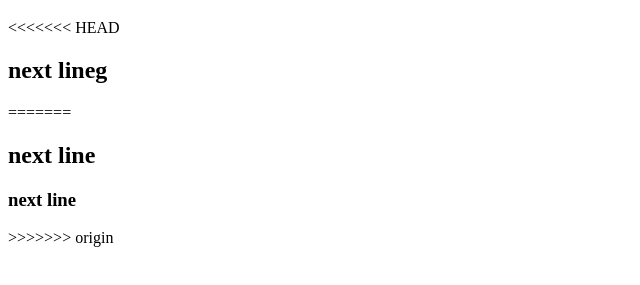
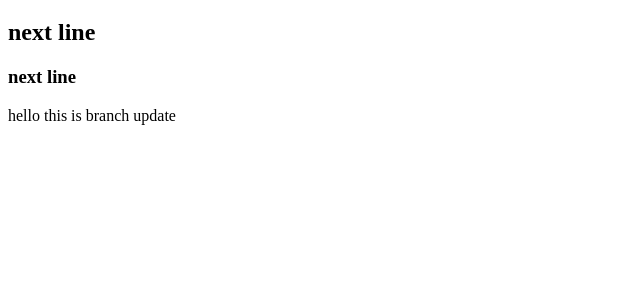
Before and after one commit to udaykandel/helloG6, a plain HTML site: page index.html in a window 1280 px wide. Shown: the part 61-346 px from the top of the page, without its empty margins (0-640 px from the left). Drawn offline with Linux system fonts and the light colour scheme.

Commit message:
hello this is branch

```diff
--- a/index.html
+++ b/index.html
@@ -7,11 +7,8 @@
 </head>
 <body>
     <h1>this is an example of gitÆ</h1>
-<<<<<<< HEAD
-    <h2>next lineg</h2>
-=======
     <h2>next line</h2>
     <h3>next line</h3>
->>>>>>> origin
+    <p>hello this is branch update</p>
 </body>
 </html>
```
